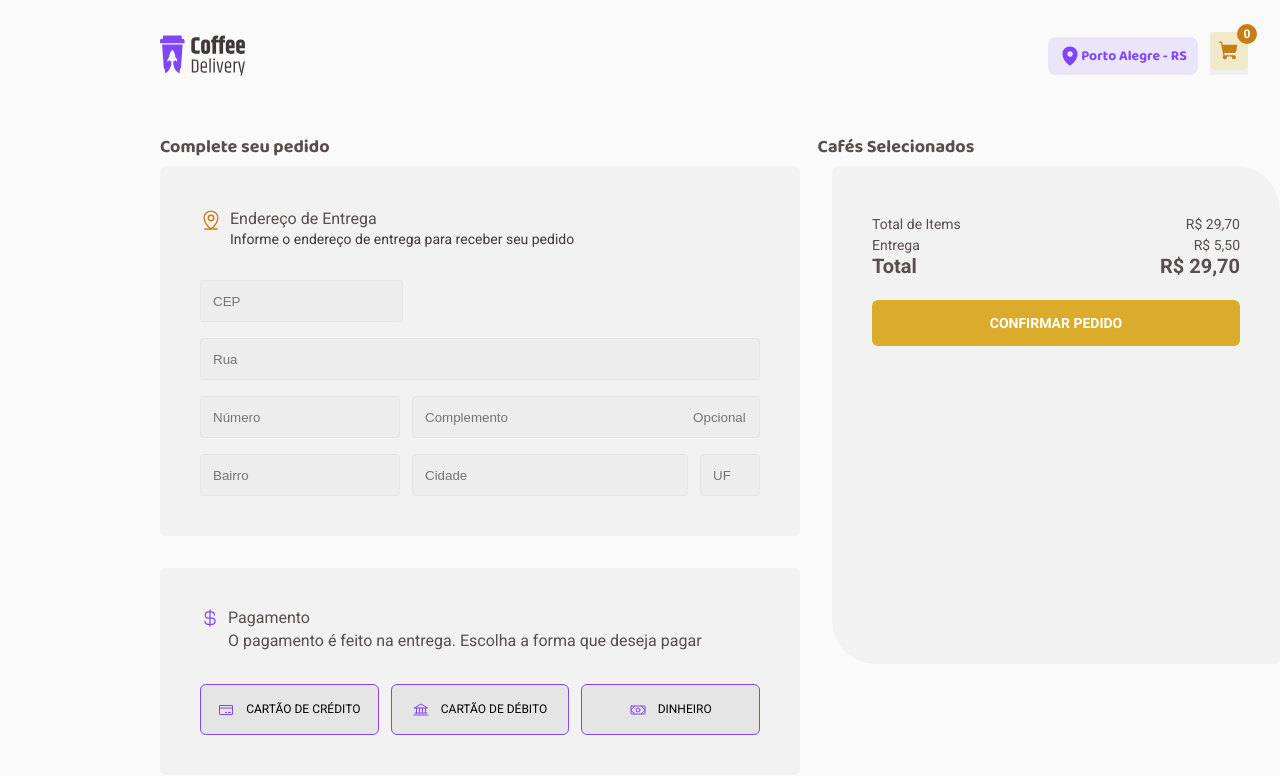
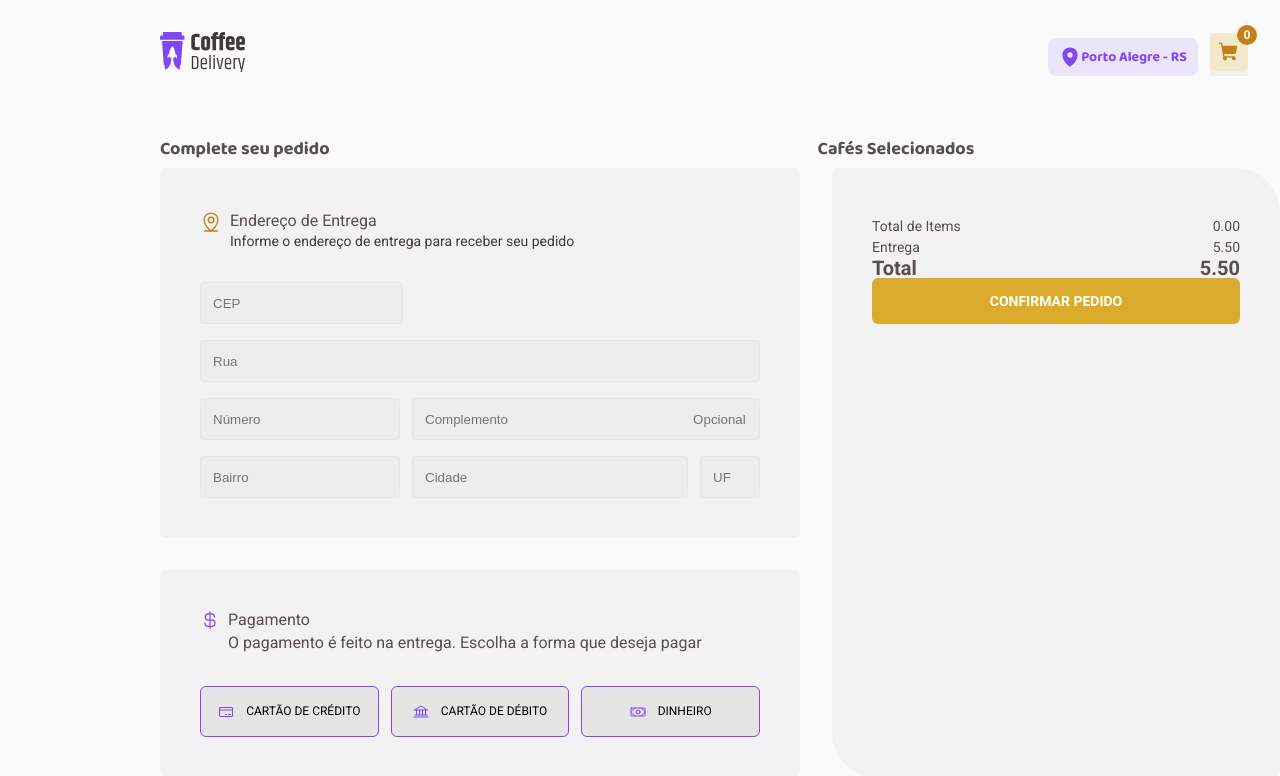
Before and after one commit to TrillesP/Cypress-Store-Automation, a React (Vite) app: page /checkout in a window 1280 px wide. Shown: the top 776 px of the page. Built offline with nearby package versions, Linux system fonts and the light colour scheme.

Commit message:
Adding and removing product from cart is fine. Cart checkout page now calculates cart price. Can remove products from cart in checkout, and also increase and decrease quantity.

```diff
--- a/src/components/Header/index.tsx
+++ b/src/components/Header/index.tsx
@@ -17,7 +17,9 @@ export function Header() {
   console.log(cart)
   return (
     <HeaderContainer>
-      <img src={logoCoffee} alt="Coffee Delivery Logo" />
+      <NavLink to="/">
+        <img src={logoCoffee} alt="Coffee Delivery Logo" />
+      </NavLink>
       <Actions>
         <LocationPill>
           <img src={locationIcon} alt="" />
--- a/src/contexts/CartContext.tsx
+++ b/src/contexts/CartContext.tsx
@@ -1,5 +1,6 @@
 import { createContext, ReactNode, useEffect, useReducer } from 'react'
-import { ActionTypes, CartItem, Product, cartReducer } from '../reducers/cart'
+import { ActionTypes, CartItem, cartReducer } from '../reducers/cart'
+import { Product } from './ProductsContext'
 
 interface AddToCartData {
   product: Product
@@ -8,14 +9,14 @@ interface AddToCartData {
 
 export type qtyDelta = -1 | 1
 interface ChangeProductQuantityData {
-  productId: string
+  cartItemId: string
   changeQtyDelta: qtyDelta
 }
 
 interface CartContextType {
   cart: CartItem[]
   addProductToCart: (data: AddToCartData) => void
-  removeProductFromCart: (productId: string) => void
+  removeItemFromCart: (cartItemId: string) => void
   changeQuantityOfProductOnCart: (data: ChangeProductQuantityData) => void
 }
 
@@ -52,10 +53,10 @@ export function CartContextProvider({ children }: CartContextProviderProps) {
   }, [cartState])
 
   function addProductToCart(data: AddToCartData) {
-    const id = String(new Date().getTime())
+    const cartItemId = String(Math.random() * 100000000000000000)
 
     const newCartItem: CartItem = {
-      id,
+      cartItemId,
       product: data.product,
       quantity: data.quantity,
     }
@@ -67,20 +68,23 @@ export function CartContextProvider({ children }: CartContextProviderProps) {
     })
   }
 
-  function removeProductFromCart(productId: string) {
+  function removeItemFromCart(cartItemId: string) {
     dispatch({
       type: ActionTypes.REMOVE_PRODUCT_FROM_CART,
       payload: {
-        productId,
+        cartItemId,
       },
     })
   }
 
   function changeQuantityOfProductOnCart(data: ChangeProductQuantityData) {
+    console.log(data.cartItemId)
+    const cartItemId = data.cartItemId
+    const changeQtyDelta = data.changeQtyDelta
     dispatch({
       type: ActionTypes.CHANGE_QUANTITY_OF_PRODUCT_ON_CART,
       payload: {
-        productId,
+        cartItemId,
         changeQtyDelta,
       },
     })
@@ -91,7 +95,7 @@ export function CartContextProvider({ children }: CartContextProviderProps) {
       value={{
         cart,
         addProductToCart,
-        removeProductFromCart,
+        removeItemFromCart,
         changeQuantityOfProductOnCart,
       }}
     >
--- a/src/contexts/ProductsContext.tsx
+++ b/src/contexts/ProductsContext.tsx
@@ -35,7 +35,7 @@ const initialAvailableProducts = [
     name: 'Americano',
     tags: ['Tradicional'],
     description: 'Expresso diluído, menos intenso que o tradicional',
-    price: 9.9,
+    price: 9.99,
     img: Americano,
   },
   {
@@ -43,7 +43,7 @@ const initialAvailableProducts = [
     name: 'Árabe',
     tags: ['Especial'],
     description: 'Bebida preparada com grãos de café árabe e especiarias',
-    price: 9.9,
+    price: 10.5,
     img: Arabe,
   },
   {
@@ -51,7 +51,7 @@ const initialAvailableProducts = [
     name: 'Café com Leite',
     tags: ['Tradicional', 'Com Leite'],
     description: 'Meio a meio de expresso tradicional com leite vaporizado',
-    price: 9.9,
+    price: 10.5,
     img: CafeComLeite,
   },
   {
@@ -59,7 +59,7 @@ const initialAvailableProducts = [
     name: 'Expresso Gelado',
     tags: ['Tradicional', 'Gelado'],
     description: 'Bebida preparada com café expresso e cubos de gelo',
-    price: 9.9,
+    price: 9.99,
     img: CafeGelado,
   },
   {
@@ -68,7 +68,7 @@ const initialAvailableProducts = [
     tags: ['Tradicional', 'Com Leite'],
     description:
       'Bebida com canela feita de doses iguais de café, leite e espuma',
-    price: 9.9,
+    price: 12.3,
     img: Capuccino,
   },
   {
@@ -76,7 +76,7 @@ const initialAvailableProducts = [
     name: 'Chocolate Quente',
     tags: ['Especial', 'Com Leite'],
     description: 'Bebida feita com chocolate dissolvido no leite quente e café',
-    price: 9.9,
+    price: 12.3,
     img: ChocolateQuente,
   },
   {
@@ -84,7 +84,7 @@ const initialAvailableProducts = [
     name: 'Café com Leite',
     tags: ['Tradicional', 'Com Leite'],
     description: 'Meio a meio de expresso tradicional com leite vaporizado',
-    price: 9.9,
+    price: 12.3,
     img: CafeComLeite,
   },
   {
@@ -93,7 +93,7 @@ const initialAvailableProducts = [
     tags: ['Especial', 'Alcoólico', 'Gelado'],
     description:
       'Drink gelado de café expresso com rum, creme de leite e hortelã',
-    price: 9.9,
+    price: 18.99,
     img: Cubano,
   },
   {
@@ -101,7 +101,7 @@ const initialAvailableProducts = [
     name: 'Expresso Cremoso',
     tags: ['Tradicional'],
     description: 'Café expresso tradicional com espuma cremosa',
-    price: 9.9,
+    price: 10.5,
     img: ExpressoCremoso,
   },
   {
@@ -109,7 +109,7 @@ const initialAvailableProducts = [
     name: 'Expresso Tradicional',
     tags: ['Tradicional'],
     description: 'O tradicional café feito com água quente e grãos moídos',
-    price: 9.9,
+    price: 9,
     img: Expresso,
   },
   {
@@ -117,7 +117,7 @@ const initialAvailableProducts = [
     name: 'Havaiano',
     tags: ['Especial'],
     description: 'Bebida adocicada preparada com café e leite de coco',
-    price: 9.9,
+    price: 16.2,
     img: Havaiano,
   },
   {
@@ -125,7 +125,7 @@ const initialAvailableProducts = [
     name: 'Irlandês',
     tags: ['Especial', 'Alcoólico'],
     description: 'Bebida a base de café, uísque irlandês, açúcar e chantilly',
-    price: 9.9,
+    price: 19.9,
     img: Irlandes,
   },
   {
@@ -134,7 +134,7 @@ const initialAvailableProducts = [
     tags: ['Tradicional', 'Com Leite'],
     description:
       'Uma dose de café expresso com o dobro de leite e espuma cremosa',
-    price: 9.9,
+    price: 10.2,
     img: Latte,
   },
   {
@@ -143,7 +143,7 @@ const initialAvailableProducts = [
     tags: ['Tradicional', 'Com leite'],
     description:
       'Café expresso misturado com um pouco de leite quente e espuma',
-    price: 9.9,
+    price: 11.5,
     img: Macchiato,
   },
   {
@@ -151,7 +151,7 @@ const initialAvailableProducts = [
     name: 'Mochaccino',
     tags: ['Tradicional', 'Com leite'],
     description: 'Café expresso com calda de chocolate, pouco leite e espuma',
-    price: 9.9,
+    price: 13,
     img: Mochaccino,
   },
 ]
@@ -166,9 +166,7 @@ export const ProductsContext = createContext({} as ProductsContextType)
 export function ProductsContextProvider({
   children,
 }: ProductsContextProviderProps) {
-  const [availableProducts, setAvailableProducts] = useState<Product[]>(
-    initialAvailableProducts,
-  )
+  const [availableProducts] = useState<Product[]>(initialAvailableProducts)
   return (
     <ProductsContext.Provider
       value={{
--- a/src/pages/Checkout/components/CartCheckoutForm/components/CartItem/index.tsx
+++ b/src/pages/Checkout/components/CartCheckoutForm/components/CartItem/index.tsx
@@ -10,44 +10,70 @@ import {
   RemoveFromCartButton,
   Separator,
 } from './styles'
+import { qtyDelta, CartContext } from '../../../../../../contexts/CartContext'
+import { useContext } from 'react'
 
-import coffeeImg from '../../../../../../assets/Coffees/Type=Americano.svg'
-import { useContext } from 'react'
-import {
-  Product,
-  ProductsContext,
-} from '../../../../../../contexts/ProductsContext'
+interface CartItemProps {
+  cartItemId: string
+  name: string
+  img: string
+  price: number
+  quantity: number
+}
 
-export function CartItem(productId: string) {
-  const { availableProducts } = useContext(ProductsContext)
-  const pId = productId.productId
-  const productInCart = availableProducts.find((product) => product.id === pId)
-  console.log(productInCart)
+export function CartItem({
+  cartItemId,
+  name,
+  img,
+  price,
+  quantity,
+}: CartItemProps) {
+  // const { availableProducts } = useContext(ProductsContext)
+  const { removeItemFromCart, changeQuantityOfProductOnCart } =
+    useContext(CartContext)
+  // const pId = productId.productId
+  // const productInCart = availableProducts.find((product) => product.id === pId)
+  // console.log(productInCart)
   // const { name, img, price } = productInCart as Product
+  let changeQtyDelta: qtyDelta
 
+  function handleDecreaseProductQuantityOfProductInCart() {
+    changeQtyDelta = -1
+    changeQuantityOfProductOnCart({ cartItemId, changeQtyDelta })
+  }
+  function handleIncreaseProductQuantityOfProductInCart() {
+    changeQtyDelta = 1
+    changeQuantityOfProductOnCart({ cartItemId, changeQtyDelta })
+  }
+
+  function handleRemoveItemFromCart() {
+    removeItemFromCart(cartItemId)
+  }
+
+  const fullPrice = price * quantity
   return (
     <CartItemWrapper>
       <CartItemContainer>
-        <img src={productInCart.img} alt="" />
+        <img src={img} alt="" />
         <CoffeeDetailContainer>
-          <span> {productInCart.name} </span>
+          <span> {name} </span>
           <CoffeeActionsContainer>
             <AddAndRemoveCounter>
-              <button>
+              <button onClick={handleDecreaseProductQuantityOfProductInCart}>
                 <Minus color={defaultTheme['purple-dark']} />
               </button>
-              <span> 1 </span>
-              <button>
+              <span> {quantity} </span>
+              <button onClick={handleIncreaseProductQuantityOfProductInCart}>
                 <Plus color={defaultTheme['purple-dark']} />
               </button>
             </AddAndRemoveCounter>
-            <RemoveFromCartButton>
+            <RemoveFromCartButton onClick={handleRemoveItemFromCart}>
               <Trash size={16} color={defaultTheme['purple-dark']} />
               <span> Remover </span>
             </RemoveFromCartButton>
           </CoffeeActionsContainer>
         </CoffeeDetailContainer>
-        <CoffeePrice> R$ {productInCart.price} </CoffeePrice>
+        <CoffeePrice> R$ {fullPrice.toFixed(2)} </CoffeePrice>
       </CartItemContainer>
       <Separator></Separator>
     </CartItemWrapper>
--- a/src/pages/Checkout/components/CartCheckoutForm/index.tsx
+++ b/src/pages/Checkout/components/CartCheckoutForm/index.tsx
@@ -2,42 +2,60 @@ import {
   BasePricingContainer,
   CartCheckoutContainer,
   ConfirmOrderButton,
-  DeliveryPriceContainer,
   GrandTotalPriceContainer,
+  OrderSummaryContainer,
   PricingContainer,
-  TotalItemsPriceContainer,
+  SelectedCoffeesBigContainer,
 } from './styles'
 
-import { defaultTheme } from '../../../../styles/themes/default'
 import { CartItem } from './components/CartItem'
 import { CartContext } from '../../../../contexts/CartContext'
 import { useContext } from 'react'
 
 export function CartCheckoutForm() {
   const { cart } = useContext(CartContext)
-  console.log(cart.length)
-  // console.log(cart[0].)
+  console.log(`Current cart size: ${cart.length}`)
+  const deliveryFee = 5.5
+  const totalPrice = cart.reduce(
+    (previousValue, currentValue) =>
+      previousValue + currentValue.product.price * currentValue.quantity,
+    0,
+  )
+  const grandTotalPrice = deliveryFee + totalPrice
   return (
     <CartCheckoutContainer>
       <h3>Cafés Selecionados</h3>
+      <SelectedCoffeesBigContainer>
         {cart.map((item) => {
-        return <CartItem key={Math.random()} productId={item.product.id} />
+          return (
+            <CartItem
+              key={Math.random()}
+              cartItemId={item.cartItemId}
+              img={item.product.img}
+              price={item.product.price}
+              name={item.product.name}
+              quantity={item.quantity}
+            />
+          )
         })}
+        <OrderSummaryContainer>
           <PricingContainer>
             <BasePricingContainer>
               <label htmlFor="">Total de Items</label>
-          <span> R$ 29,70</span>
+              <span>{totalPrice.toFixed(2)}</span>
             </BasePricingContainer>
             <BasePricingContainer>
               <label htmlFor="">Entrega</label>
-          <span> R$ 5,50</span>
+              <span> {deliveryFee.toFixed(2)}</span>
             </BasePricingContainer>
             <GrandTotalPriceContainer>
               <label htmlFor="">Total</label>
-          <span> R$ 29,70</span>
+              <span> {grandTotalPrice.toFixed(2)}</span>
             </GrandTotalPriceContainer>
           </PricingContainer>
           <ConfirmOrderButton> Confirmar Pedido </ConfirmOrderButton>
+        </OrderSummaryContainer>
+      </SelectedCoffeesBigContainer>
     </CartCheckoutContainer>
   )
 }
--- a/src/pages/Checkout/components/CartCheckoutForm/styles.ts
+++ b/src/pages/Checkout/components/CartCheckoutForm/styles.ts
@@ -2,9 +2,10 @@ import styled from 'styled-components'
 
 export const CartCheckoutContainer = styled.div`
   top: -40px;
-  height: 498px;
+  /* height: 800; */
   display: flex;
   flex-direction: column;
+  /* justify-content: space-between; */
   align-items: center;
   background-color: ${(props) => props.theme['base-card']};
   padding: 0px 40px 40px 40px;
@@ -25,7 +26,13 @@ export const CartCheckoutContainer = styled.div`
     line-height: 130%;
   }
 `
-
+export const SelectedCoffeesBigContainer = styled.div`
+  display: flex;
+  flex-direction: column;
+  /* justify-content: flex-end; */
+  /* gap: 100px; */
+  align-items: center;
+`
 export const ConfirmOrderButton = styled.button`
   display: flex;
   flex-direction: row;
@@ -68,7 +75,13 @@ export const BasePricingContainer = styled.div`
   line-height: 130%;
 `
 
-export const PricingContainer = styled.div``
+export const PricingContainer = styled.div`
+  display: flex;
+  flex-direction: column;
+  /* justify-content: flex-start; */
+  align-items: flex-end;
+`
+export const OrderSummaryContainer = styled.div``
 
 // export const TotalItemsPriceContainer = styled.div``
 // export const DeliveryPriceContainer = styled.div``
--- a/src/pages/Home/index.tsx
+++ b/src/pages/Home/index.tsx
@@ -16,9 +16,9 @@ import {
 import bigCoffeeCup from '../../assets/BigCoffeeCup.svg'
 import { Coffee, Package, ShoppingCart, Timer } from 'phosphor-react'
 import { defaultTheme } from '../../styles/themes/default'
-import { useContext, useState } from 'react'
+import { useContext } from 'react'
 import { CoffeeShop } from './components/CoffeeShop'
-import { Products, ProductsContext } from '../../contexts/ProductsContext'
+import { ProductsContext } from '../../contexts/ProductsContext'
 
 export function Home() {
   const { availableProducts } = useContext(ProductsContext)
--- a/src/reducers/cart.ts
+++ b/src/reducers/cart.ts
@@ -1,8 +1,8 @@
-import { Product } from '../pages/Home'
 import { produce } from 'immer'
+import { Product } from '../contexts/ProductsContext'
 /* eslint-disable no-unused-vars */
 export interface CartItem {
-  id: string
+  cartItemId: string
   product: Product
   quantity: number
 }
@@ -27,49 +27,31 @@ export function cartReducer(state: CartState, action: any) {
       return produce(state, (draft) => {
         draft.cart.push(action.payload.newCartItem)
       })
-    case ActionTypes.REMOVE_PRODUCT_FROM_CART:
-      return {
-        ...state,
-        cart: state.cart.filter((cartItem) => {
-          return cartItem.product.id === action.payload.product.id
-        }),
+    case ActionTypes.REMOVE_PRODUCT_FROM_CART: {
+      return produce(state, (draft) => {
+        const newCart = draft.cart.filter(
+          (item) => item.cartItemId !== action.payload.cartItemId,
+        )
+        draft.cart = newCart
+      })
+    }
+    case ActionTypes.CHANGE_QUANTITY_OF_PRODUCT_ON_CART: {
+      const currentCartIndexToChange = state.cart.findIndex((item) => {
+        return item.cartItemId === action.payload.cartItemId
+      })
+      if (
+        state.cart[currentCartIndexToChange].quantity <= 1 &&
+        action.payload.changeQtyDelta === -1
+      ) {
+        return state
       }
-    case ActionTypes.CHANGE_QUANTITY_OF_PRODUCT_ON_CART:
-      return {
-        ...state,
-        cart: state.cart.map((cartItem) => {
-          if (cartItem.product.id === action.payload.productId) {
-            action.payload.changeQtyDelta
-              ? (cartItem.quantity = +1)
-              : (cartItem.quantity = -1)
-            return cartItem
-          }
-          return cartItem.product.id === action.payload.product.id
-        }),
-      }
+      return produce(state, (draft) => {
+        draft.cart[currentCartIndexToChange].quantity =
+          draft.cart[currentCartIndexToChange].quantity +
+          action.payload.changeQtyDelta
+      })
+    }
     default:
       return state
   }
-  // if (action.type === ActionTypes.REMOVE_PRODUCT_FROM_CART) {
-  //   return {
-  //     ...state,
-  //     cart: state.cart.filter((cartItem) => {
-  //       return cartItem.product.id === action.payload.product.id
-  //     }),
-  //   }
-  // }
-  // if (action.type === ActionTypes.CHANGE_QUANTITY_OF_PRODUCT_ON_CART) {
-  //   return {
-  //     ...state,
-  //     cart: state.cart.map((cartItem) => {
-  //       if (cartItem.product.id === action.payload.productId) {
-  //         action.payload.changeQtyDelta
-  //           ? (cartItem.quantity = +1)
-  //           : (cartItem.quantity = -1)
-  //         return cartItem
-  //       }
-  //       return cartItem.product.id === action.payload.product.id
-  //     }),
-  //   }
-  // }
 }
```
Lines whose indentation alone changed are shown as unchanged.
